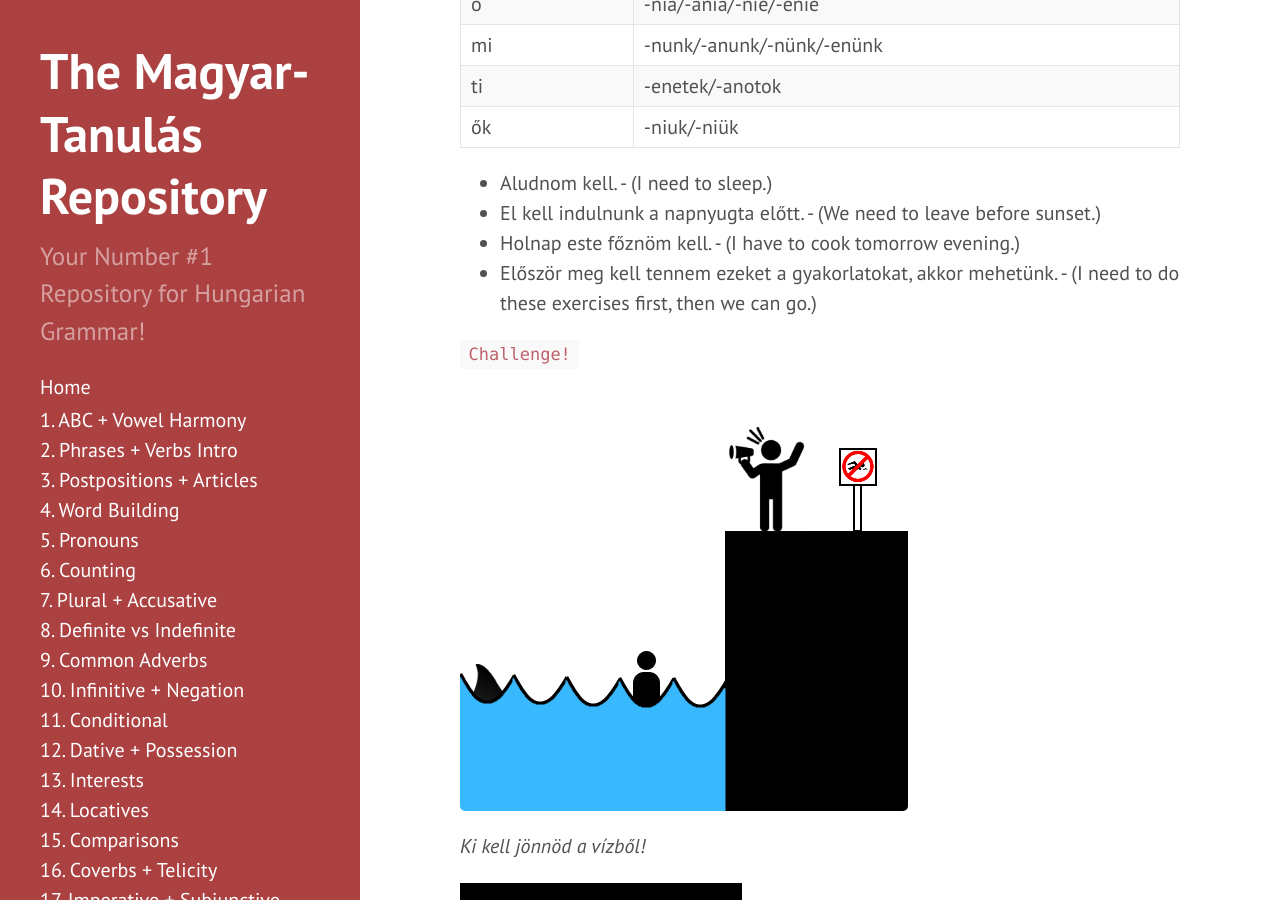
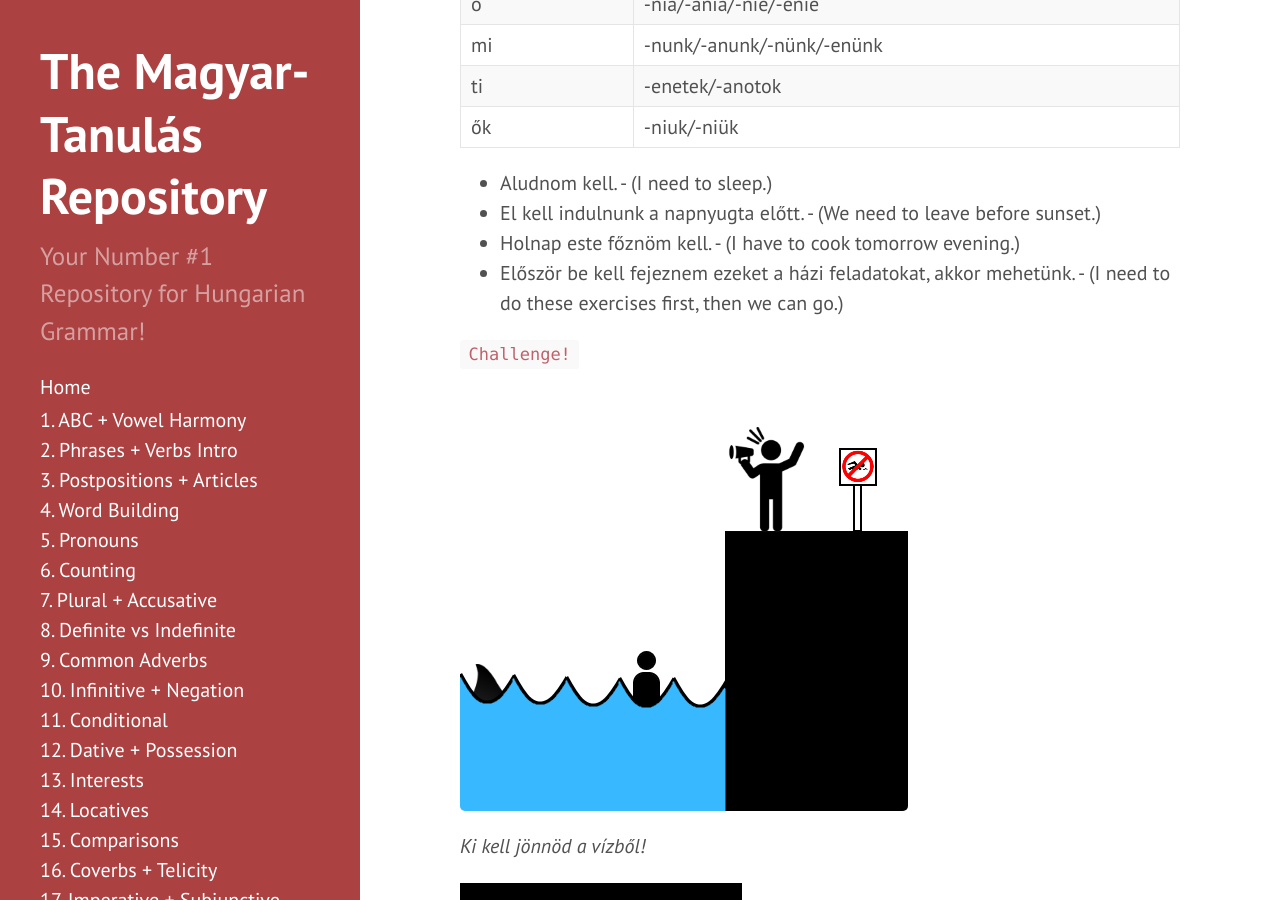
Before and after one commit to Magyartanulas/magyartanulas.github.io, a Jekyll site: the page built from expressing_need.md, in a window 1280 px wide and 900 px high, scrolled down 1290 px. Built offline with Jekyll 4.4.1, drawn with Linux system fonts in a browser that asks for light colours; comment, search, counter and statistics services are not loaded.

Commit message:
Update expressing_need.md

```diff
--- a/expressing_need.md
+++ b/expressing_need.md
@@ -44,7 +44,7 @@
 * Aludnom kell. - (I need to sleep.)
 * El kell indulnunk a napnyugta előtt. - (We need to leave before sunset.)
 * Holnap este főznöm kell. - (I have to cook tomorrow evening.)
-* Először meg kell tennem ezeket a gyakorlatokat, akkor mehetünk. - (I need to do these exercises first, then we can go.)
+* Először be kell fejeznem ezeket a házi feladatokat, akkor mehetünk. - (I need to do these exercises first, then we can go.)
 
 `Challenge!`
 
```
